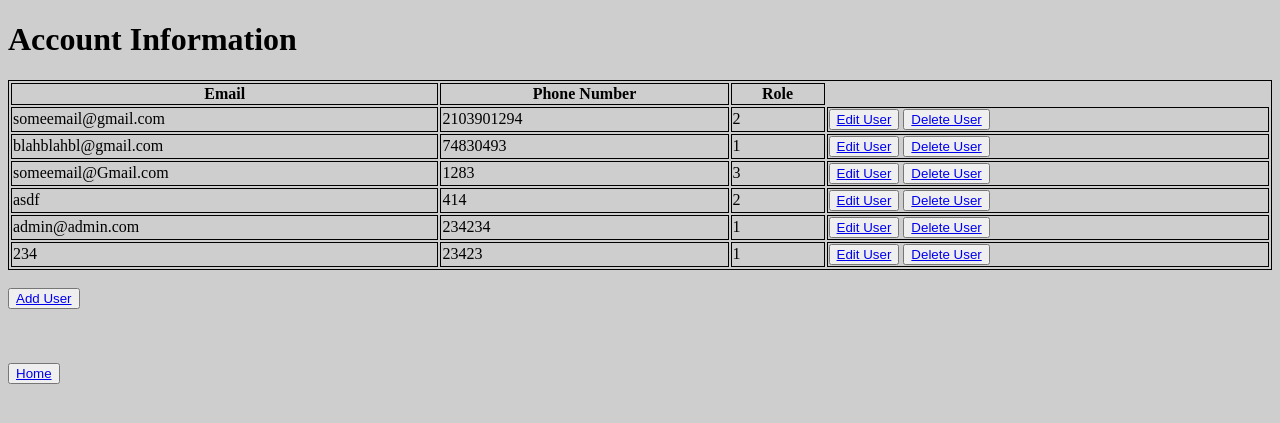
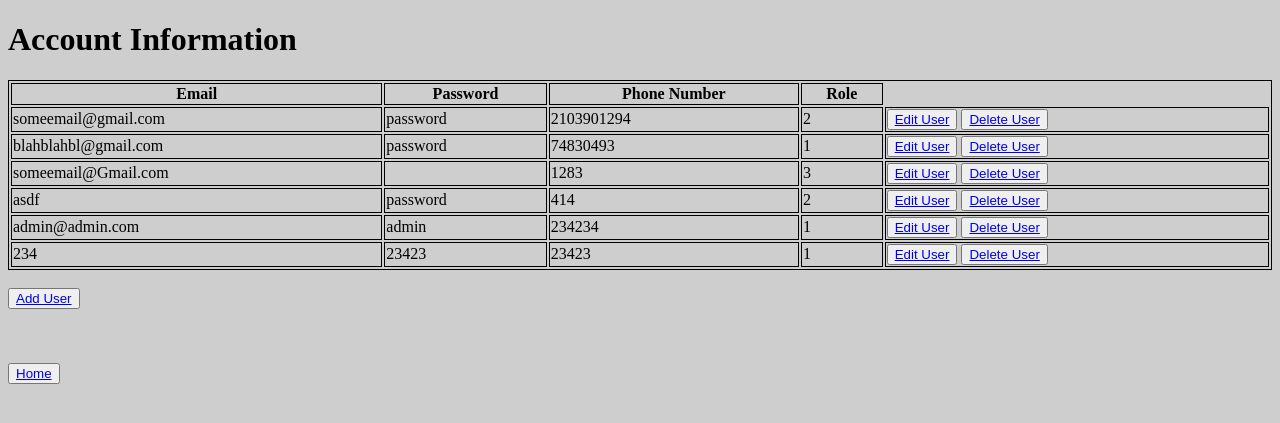
Before and after one commit to CAndreas7/DjangoUntrained, a Django app: page /users/ in a window 1280 px wide. Shown: the top 423 px of the page. Run offline with Django 4.2, Linux system fonts and the light colour scheme; data comes from the database, SQL or seed files in the repository; both versions use the stored data as it was after the commit.

Commit message:
implemented all of user functionality, with some minor bugs

```diff
--- a/Management/forms.py
+++ b/Management/forms.py
@@ -16,7 +16,7 @@ class CourseForm(forms.ModelForm):
 class UserForm(forms.ModelForm):
     class Meta:
         model = User
-        fields = ['email', 'phone', 'role']
+        fields = ['email','password', 'phone', 'role']
 class UserToFrom(forms.ModelForm):
     class Meta:
         model = UsersToCourse
--- a/Management/views.py
+++ b/Management/views.py
@@ -377,12 +377,12 @@ class userAdd(View):
         form = UserForm(request.POST)
         if form.is_valid():
             email = form.cleaned_data['email']
-            #password = form.cleaned_data['password']
+            password = form.cleaned_data['password']
             phone = form.cleaned_data['phone']
             role = form.cleaned_data['role']
 
             # Create a new User object with the extracted data
-            user = User(email=email, password="password", phone=phone, role=role)
+            user = User(email=email, password=password, phone=phone, role=role)
             user.save()
 
             return HttpResponse('User added successfully')
--- a/templates/main/accountEdit.html
+++ b/templates/main/accountEdit.html
@@ -11,12 +11,14 @@ table, th, td {
 <table style="width:100%">
   <tr>
       <th>Email</th>
+      <th>Password</th>
     <th>Phone Number</th>
     <th>Role</th>
   </tr>
   {% for user in users %}
   <tr>
     <td>{{ user.email }}</td>
+      <td>{{ user.password }}</td>
     <td>{{ user.phone }}</td>
     <td>{{ user.role }}</td>
     <td>
```
Also changed, not shown: db.sqlite3.
